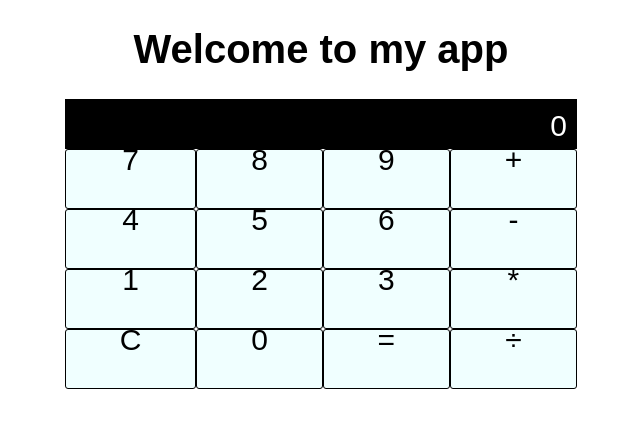
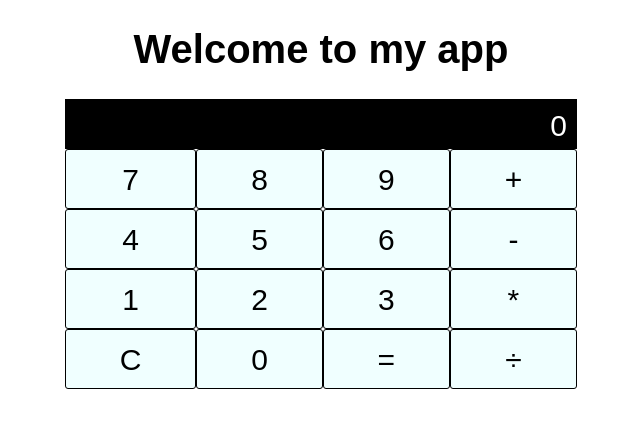
Before and after one commit to LorreaLadao/React-my-calculator, a React (Create React App) app: page / in a window 1280 px wide. Shown: the top 428 px of the page, without its empty margins (319-959 px from the left). Built offline with nearby package versions, Linux system fonts and the light colour scheme.

Commit message:
Update App.css

```diff
--- a/src/App.css
+++ b/src/App.css
@@ -28,7 +28,7 @@ border-radius: 3px;
 background-color: azure;
 padding: 5px;
 height: 60px;
-line-height: 10px;
+line-height: 50px;
 }
 
 
```
